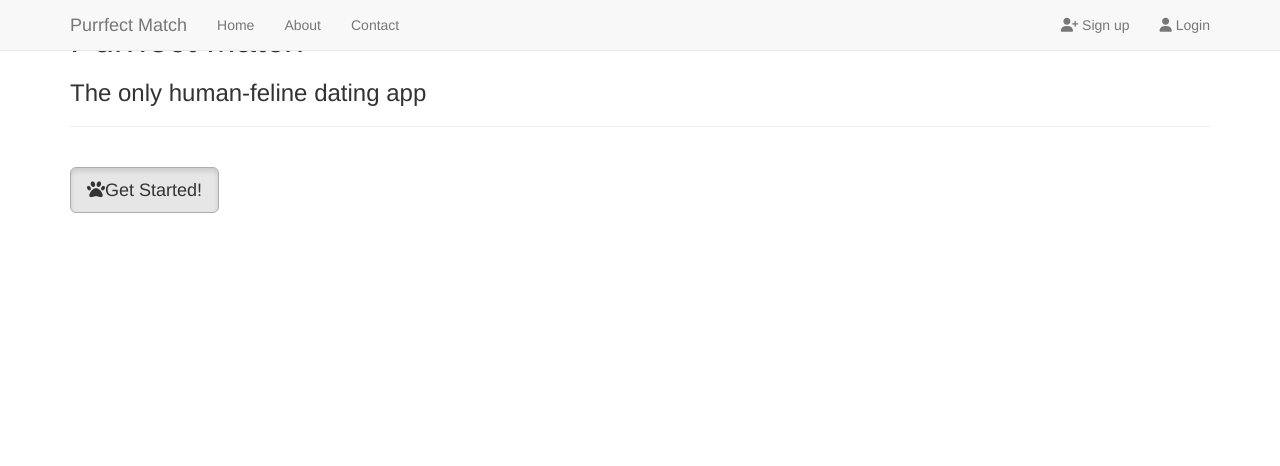
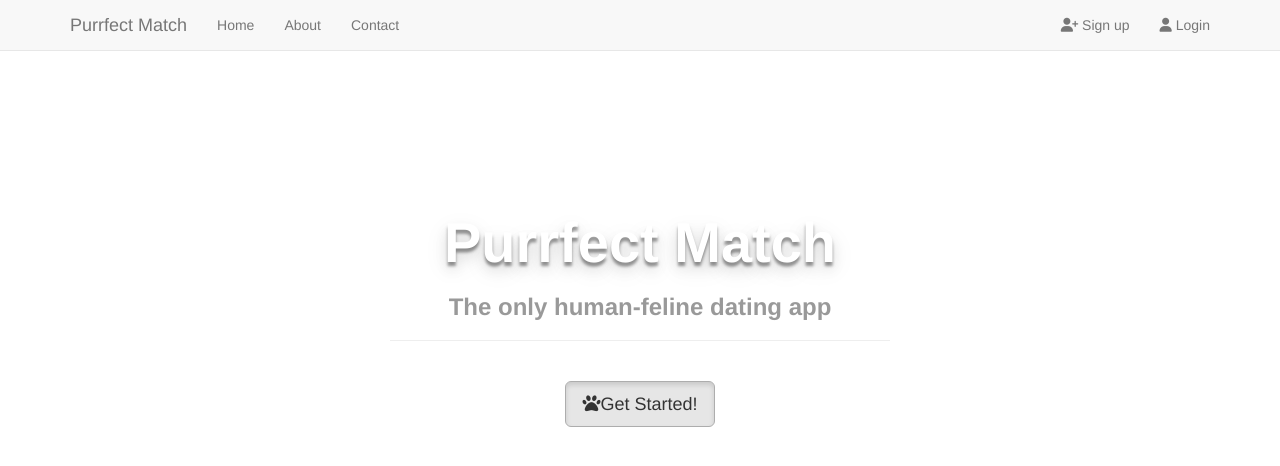
Before and after one commit to dishant0001/Purrfect-Match, a plain HTML site: page index.html in a window 1280 px wide. Drawn offline with nearby package versions, Linux system fonts and the light colour scheme.

Commit message:
Update index.html

```diff
--- a/index.html
+++ b/index.html
@@ -5,7 +5,7 @@
     <meta name="viewport" content="width=device-width, initial-scale=1.0">
     <title>Purrfect Match</title>
     <link rel="stylesheet" href="bootstrap.min.css" type="text/css">
-    <link rel="stylesheet" href="7_85.css">
+    <link rel="stylesheet" href="index.css">
     <link rel="stylesheet" href="path/to/font-awesome/css/font-awesome.min.css">
 </head>
 <body>
```
